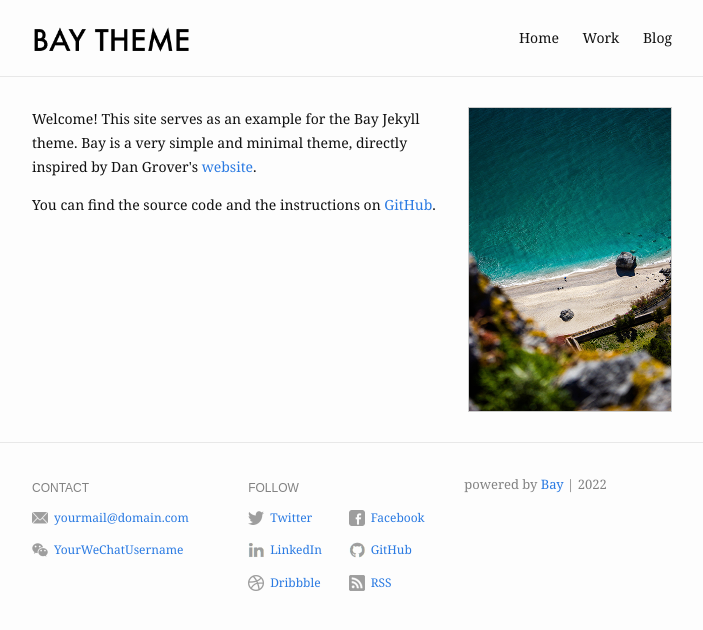
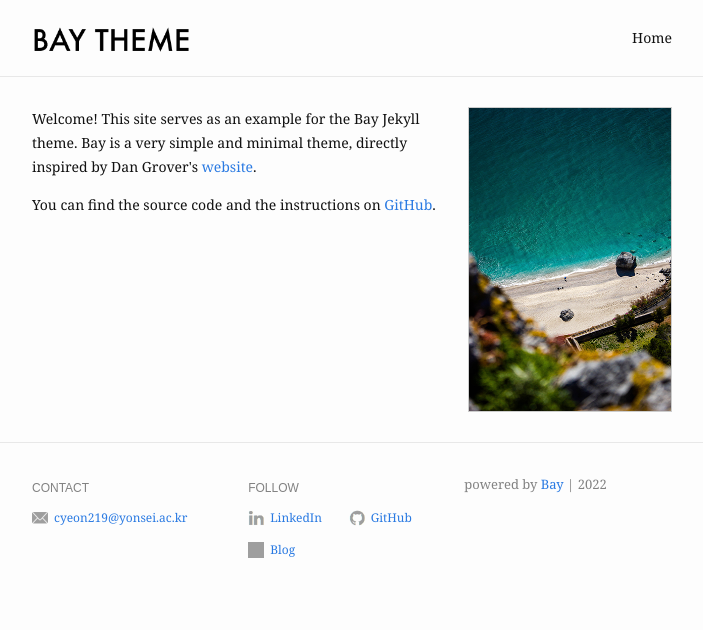
Before and after one commit to eliottvincent/bay, a Jekyll site: the page built from index.md, in a window 1280 px wide. Shown: the top 630 px of the page, without its empty margins (288-991 px from the left). Built offline with Jekyll 4.4.1, drawn with Linux system fonts in a browser that asks for light colours.

Commit message:
Update _config.yml

```diff
--- a/_config.yml
+++ b/_config.yml
@@ -1,44 +1,34 @@
 # For technical reasons, this file is *NOT* reloaded automatically when you use
 # 'bundle exec jekyll serve'. If you change this file, please restart the server process.
 
-title: Bay Jekyll Theme
+title: Changyeon Lee
 description: >- # this means to ignore newlines until "baseurl:"
-  Bay is a minimal Jekyll Theme.
-baseurl: "/bay" # the subpath of the site
-url: "https://eliottvincent.github.io" # the base hostname & protocol for the site
-og_image: /assets/img/profile-pic.jpg
-google_analytics: "UA-121636368-3"
+  Changyeon Lee's Github Blog.
+baseurl: "" # the subpath of the site
+url: "https://changyeon2.github.io" # the base hostname & protocol for the site
+og_image: "https://user-images.githubusercontent.com/47654007/177572341-2dc65f50-4e88-4b14-9e82-fa8fdc4f8d10.JPG"
+google_analytics: "G-DCG1K28777"
 
 header:
   pages:
     - name: Home
-      slug: /
-    - name: Work
-    - name: Blog
+   #   slug: /
+   # - name: Work
+   # - name: Blog
 
 footer:
   show_powered_by: true
   contact:
     - name: Email
-      value: yourmail@domain.com
-      link: mailto:yourmail@domain.com
-    - name: WeChat
-      value: YourWeChatUsername
-      link: "#"
+      value: cyeon219@yonsei.ac.kr
+      link: mailto:cyeon219@yonsei.ac.kr
   follow:
-    - name: Twitter
-      link: http://twitter.com/YourTwitterUsername
-      username: "@YourTwitterUsername"
-    - name: Facebook
-      link: http://facebook.com/YourFacebookUsername
     - name: LinkedIn
-      link: http://linkedin.com/in/YourLinkedInUsername
+      link: http://linkedin.com/in/changyeon2
     - name: GitHub
-      link: http://github.com/YourGitHubUsername
-    - name: Dribbble
-      link: https://dribbble.com/YourDribbbleUsername
-    - name: RSS
-      link: /feed.xml
+      link: http://github.com/changyeon2
+    - name: Blog
+      link: https://changyeon2.tistory.com
 
 # Build settings
 markdown: kramdown
```
